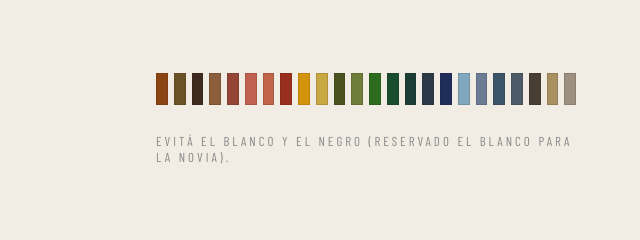
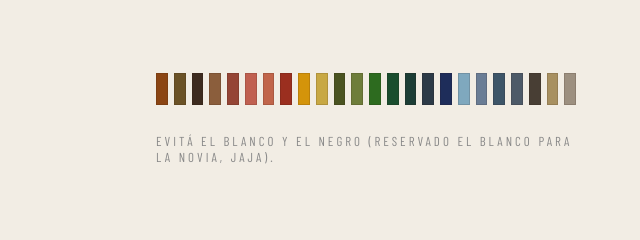
Before and after one commit to manuachinelli-2026/landing12, a plain HTML site: page index.html in a window 1280 px wide. Shown: the part 1600-1840 px from the top of the page, 640-1280 px from the left. Drawn offline with nearby package versions, Linux system fonts and the light colour scheme; a web font is replaced by a local one.

Commit message:
Add jaja) to novia white dress note

```diff
--- a/index.html
+++ b/index.html
@@ -1478,7 +1478,7 @@
             <div class="dc-swatch-sm" style="background:#A89060"></div>
             <div class="dc-swatch-sm" style="background:#9D9080"></div>
           </div>
-          <p class="dc-note">Evitá el blanco y el negro (Reservado el blanco para la novia).</p>
+          <p class="dc-note">Evitá el blanco y el negro (Reservado el blanco para la novia, jaja).</p>
         </div>
       </div>
 
```
